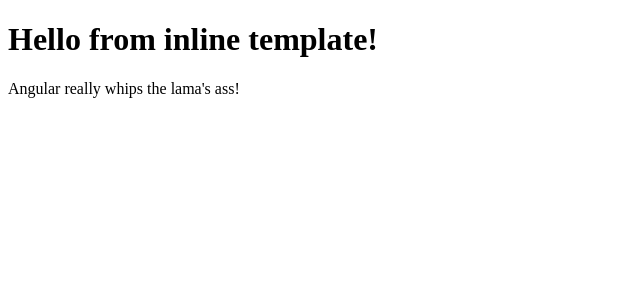
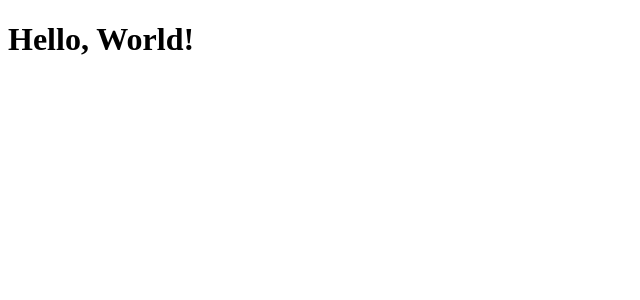
Before and after one commit to jerik609/HotelInventoryApp, an Angular app: page / in a window 1280 px wide. Shown: the top 300 px of the page, without its empty margins (0-640 px from the left). Built offline with nearby package versions, Linux system fonts and the light colour scheme.

Commit message:
attributes comments

```diff
--- a/src/app/app.component.ts
+++ b/src/app/app.component.ts
@@ -2,14 +2,15 @@ import { Component } from '@angular/core';
 
 @Component({
   selector: 'app-root', // "name" of the component - this is the name we will use to refer to this component in the html file (index.html)
-  //templateUrl: './app.component.html',
+  templateUrl: './app.component.html',
   //but we can do it inline too:
   // example of muiltiline - use backticks
-  template: `
-    <h1>Hello from inline template!</h1>
-    <p>Angular really whips the lama's ass!</p>
-  `,
+  // template: `
+  //   <h1>Hello from inline template!</h1>
+  //   <p>Angular really whips the lama's ass!</p>
+  // `,
   styleUrls: ['./app.component.scss']
+  //styles: [`h1 { color: red; }`]
 })
 export class AppComponent {
   title = 'HotelInventoryApp';
--- a/src/app/app.module.ts
+++ b/src/app/app.module.ts
@@ -14,6 +14,7 @@ import { AppComponent } from './app.component';
 // NOTE: there are two "bootstraps" we're talking about here:
 // - the module bootstrap in main.ts - defining the root module
 // - the component bootstrap in @NgModule - defining which component will be the root component
+
 @NgModule({ // annotation marking the class (AppModule) as module
   declarations: [ // any components, directives and pipes must be registered here
     AppComponent
```
